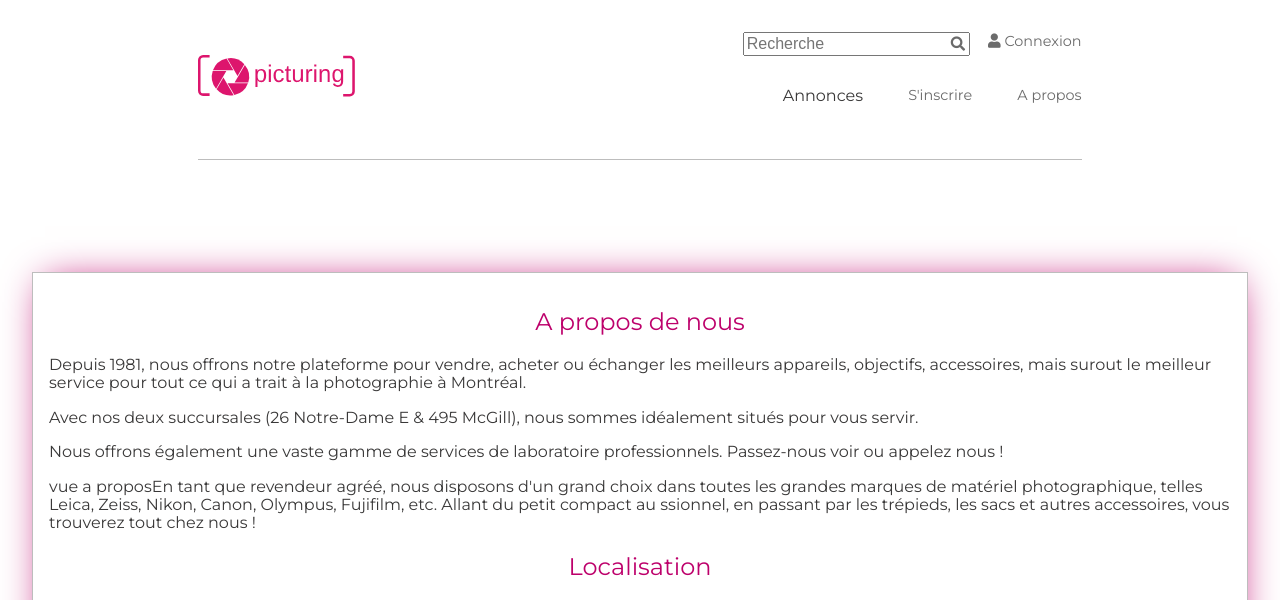
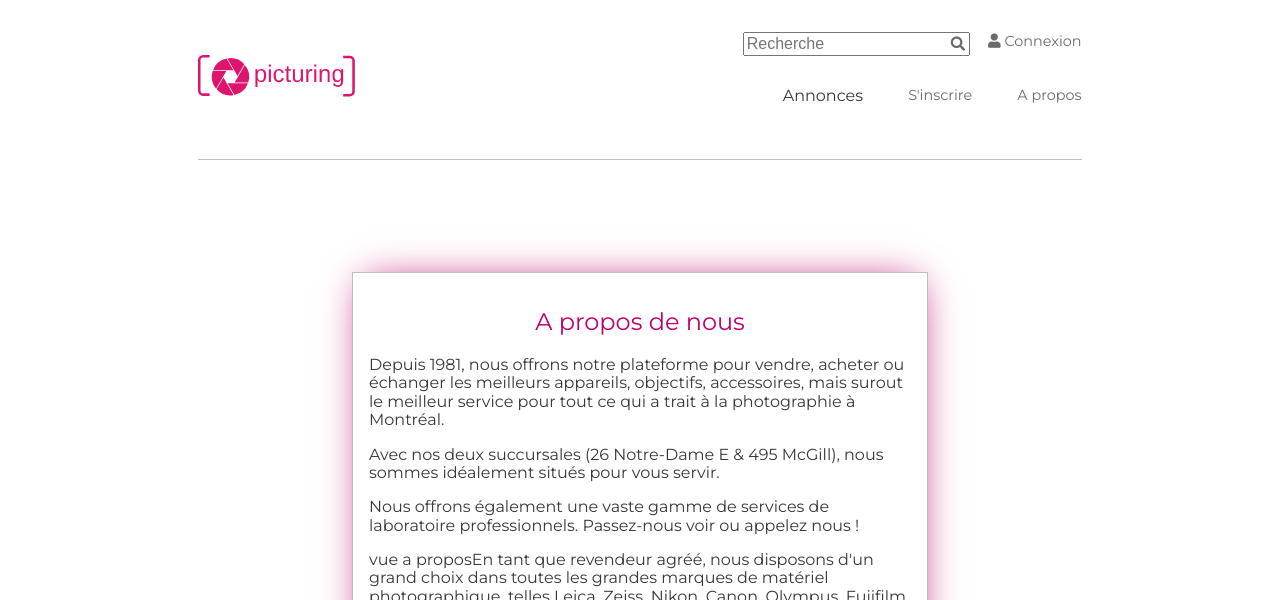
Before and after one commit to Gazowski/projet_picturing, a CodeIgniter app: page /projet_picturing/index.php/ad/a_propos in a window 1280 px wide. Shown: the top 600 px of the page. Run offline with CodeIgniter, Linux system fonts and the light colour scheme; data comes from the database, SQL or seed files in the repository; style sheets or scripts are compiled from the project's sources; grey boxes are pictures that could not be loaded.

Commit message:
maj scss apropos

```diff
--- a/assets/styles/sass/04_objet/_a_propos.scss
+++ b/assets/styles/sass/04_objet/_a_propos.scss
@@ -12,3 +12,9 @@
 
     }
 }
+
+@media (min-width: 900px) {
+    .apropos{
+        width: 45%;
+    }
+  }
```
